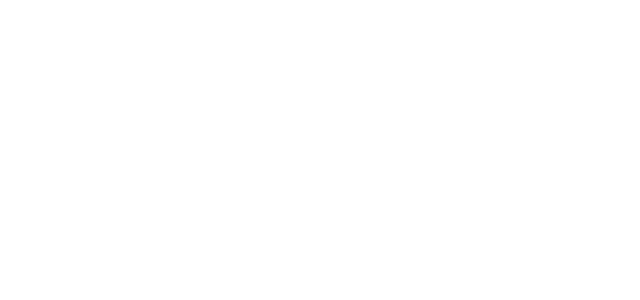
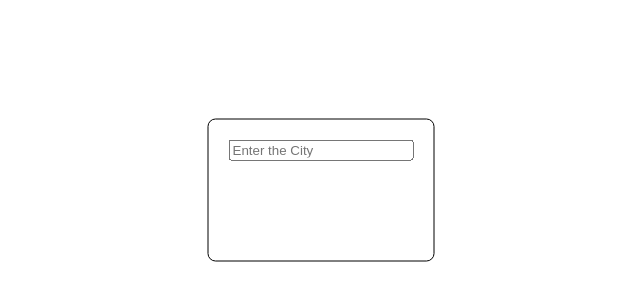
Before and after one commit to ktyeon/WeatherApp, a React (Create React App) app in the folder weatherDress/: page / in a window 1280 px wide. Shown: the part 210-510 px from the top of the page, without its empty margins (319-959 px from the left). Built offline with nearby package versions, Linux system fonts and the light colour scheme.

Commit message:
Implement API connection and add separate boxes for feels-like temperature, wind speed, and humidity in the weather app

```diff
--- a/weatherDress/public/index.html
+++ b/weatherDress/public/index.html
@@ -4,26 +4,7 @@
     <meta charset="utf-8" />
     <link rel="icon" href="%PUBLIC_URL%/favicon.ico" />
     <meta name="viewport" content="width=device-width, initial-scale=1" />
-    <meta name="theme-color" content="#000000" />
-    <meta
-      name="description"
-      content="Web site created using create-react-app"
-    />
-    <link rel="apple-touch-icon" href="%PUBLIC_URL%/logo192.png" />
-    <!--
-      manifest.json provides metadata used when your web app is installed on a
-      user's mobile device or desktop. See https://developers.google.com/web/fundamentals/web-app-manifest/
-    -->
-    <link rel="manifest" href="%PUBLIC_URL%/manifest.json" />
-    <!--
-      Notice the use of %PUBLIC_URL% in the tags above.
-      It will be replaced with the URL of the `public` folder during the build.
-      Only files inside the `public` folder can be referenced from the HTML.
 
-      Unlike "/favicon.ico" or "favicon.ico", "%PUBLIC_URL%/favicon.ico" will
-      work correctly both with client-side routing and a non-root public URL.
-      Learn how to configure a non-root public URL by running `npm run build`.
-    -->
     <title>React App</title>
   </head>
   <body>
--- a/weatherDress/src/App.js
+++ b/weatherDress/src/App.js
@@ -1,9 +1,106 @@
+import { useState } from 'react';
+import styled from 'styled-components';
+import axios from 'axios';
+
 function App() {
+  const API_KEY = "c58da9b33ffffa7c5b0b085774af0935";
+  const [location, setLocation] = useState("");
+  const [result, setResult] = useState({});
+  const [error, setError] = useState(null);
+
+  const url = `https://api.openweathermap.org/data/2.5/weather?q=${location}&appid=${API_KEY}`;
+
+  const searchWeather = async (e) => {
+    if (e.key === 'Enter') {
+      try {
+        const { data } = await axios.get(url);
+        console.log(data);
+        setResult(data);
+        setError(null);
+      } catch (err) {
+        setError("Could not fetch weather data. Please check the city name.");
+        setResult({});
+      }
+    }
+  };
+
+  const kelvinToCelsius = (kelvin) => (kelvin - 273.15).toFixed(2);
+
   return (
-    <div className="App">
+    <AppWrap>
+      <div className='appContentWrap'>
+        <input
+          placeholder='Enter the City'
+          value={location}
+          onChange={(e) => setLocation(e.target.value)}
+          type='text'
+          onKeyDown={searchWeather}
+        />
 
-    </div>
+        <ResultWrap>
+          {error && <div className='error'>{error}</div>}
+          {result.main && (
+            <>
+              <WeatherBox>
+                <div className='label'>Feels Like</div>
+                <div className='value'>{kelvinToCelsius(result.main.feels_like)} °C</div>
+              </WeatherBox>
+              <WeatherBox>
+                <div className='label'>Wind Speed</div>
+                <div className='value'>{result.wind?.speed} m/s</div>
+              </WeatherBox>
+              <WeatherBox>
+                <div className='label'>Humidity</div>
+                <div className='value'>{result.main.humidity} %</div>
+              </WeatherBox>
+            </>
+          )}
+        </ResultWrap>
+      </div>
+    </AppWrap>
   );
 }
 
 export default App;
+
+const AppWrap = styled.div`
+  width: 100vw;
+  height: 100vh;
+
+  .appContentWrap {
+    left: 50%;
+    top: 50%;
+    transform: translate(-50%, -50%);
+    position: absolute;
+    border: 0.5px black solid;
+    padding: 20px;
+    border-radius: 8px;
+  }
+`;
+
+const ResultWrap = styled.div`
+  margin-top: 60px;
+  padding: 10px;
+  border-radius: 8px;
+  display : flex;
+
+`;
+
+const WeatherBox = styled.div`
+  margin: 10px 0;
+  padding: 15px;
+  border: 1px black solid;
+  border-radius: 8px;
+  background-color: white;
+
+
+  .label {
+    font-weight: regular;
+    font-size: 0.8em;
+  }
+
+  .value {
+    font-size: 0.8em;
+    color: #333;
+  }
+`;
```
Also changed, not shown: weatherDress/src/test.json (added, +7 -0 lines).
